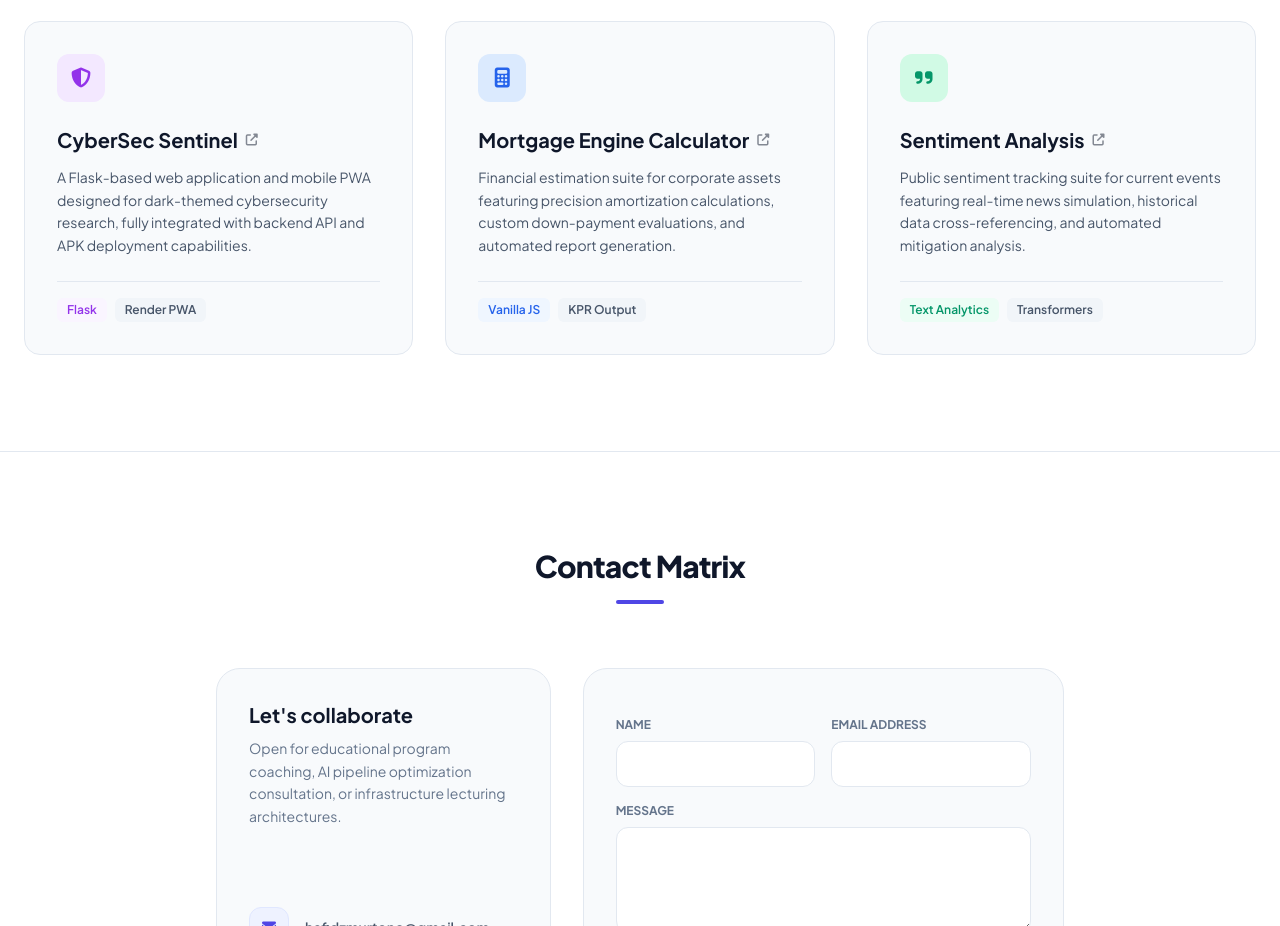
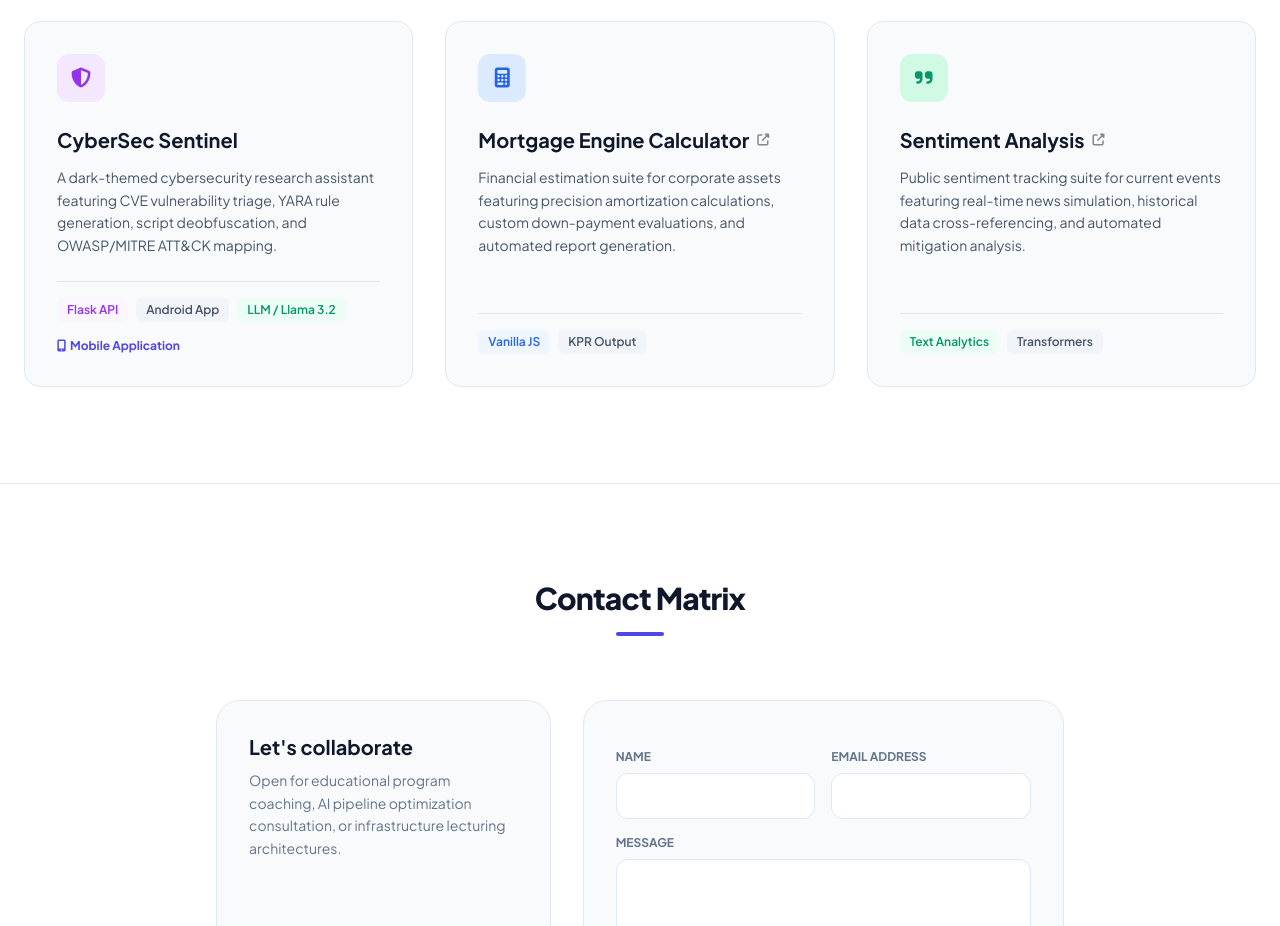
Before and after one commit to plz77/abdul-hafidz-murtono-portofolio-website, a website: page index.html in a window 1280 px wide. Shown: the part 3160-4086 px from the top of the page. Drawn offline with nearby package versions, Linux system fonts and the light colour scheme.

Commit message:
Update index.html

```diff
--- a/index.html
+++ b/index.html
@@ -132,7 +132,7 @@
                     </h3>
                     <div class="space-y-8 border-l-2 border-slate-200 dark:border-slate-800 ml-3 pl-6 relative">
 
-                        <!-- Experience 1: Codingbee Academy -->
+                        <!-- Experience: Codingbee Academy -->
                         <div class="relative">
                             <div class="absolute -left-[31px] top-1.5 w-4 h-4 rounded-full bg-indigo-600 dark:bg-indigo-400 border-4 border-slate-50 dark:border-slate-950"></div>
                             <div class="bg-white dark:bg-slate-900 border border-slate-200 dark:border-slate-800 p-6 rounded-2xl shadow-sm">
@@ -150,7 +150,7 @@
                             </div>
                         </div>
 
-                        <!-- Experience 2: Kalananti -->
+                        <!-- Experience: Kalananti -->
                         <div class="relative">
                             <div class="absolute -left-[31px] top-1.5 w-4 h-4 rounded-full bg-indigo-600 dark:bg-indigo-400 border-4 border-slate-50 dark:border-slate-950"></div>
                             <div class="bg-white dark:bg-slate-900 border border-slate-200 dark:border-slate-800 p-6 rounded-2xl shadow-sm">
@@ -168,7 +168,7 @@
                             </div>
                         </div>
 
-                        <!-- Experience 3: Orbit Future Academy -->
+                        <!-- Experience: Orbit Future Academy -->
                         <div class="relative">
                             <div class="absolute -left-[31px] top-1.5 w-4 h-4 rounded-full bg-slate-400 dark:bg-slate-600 border-4 border-slate-50 dark:border-slate-950"></div>
                             <div class="bg-white dark:bg-slate-900 border border-slate-200 dark:border-slate-800 p-6 rounded-2xl shadow-sm">
@@ -185,7 +185,7 @@
                             </div>
                         </div>
 
-                        <!-- Experience 4: Cahaya Arif Abadi -->
+                        <!-- Experience: Cahaya Arif Abadi -->
                         <div class="relative">
                             <div class="absolute -left-[31px] top-1.5 w-4 h-4 rounded-full bg-slate-400 dark:bg-slate-600 border-4 border-slate-50 dark:border-slate-950"></div>
                             <div class="bg-white dark:bg-slate-900 border border-slate-200 dark:border-slate-800 p-6 rounded-2xl shadow-sm">
@@ -247,7 +247,7 @@
             </div>
 
             <div class="grid grid-cols-1 md:grid-cols-2 lg:grid-cols-3 gap-8">
-                <!-- Project 1: CyberSec Sentinel (Menggantikan TTS) -->
+                <!-- Project 1: CyberSec Sentinel -->
                 <div class="bg-slate-50 dark:bg-slate-900/50 border border-slate-200 dark:border-slate-800/80 rounded-2xl overflow-hidden group hover:shadow-xl hover:border-indigo-300 dark:hover:border-indigo-900 transition-all duration-300 flex flex-col h-full">
                     <div class="p-8 flex-grow flex flex-col justify-between">
                         <div>
@@ -255,17 +255,23 @@
                                 <i class="fas fa-shield-alt"></i>
                             </div>
                             <h3 class="text-xl font-bold text-slate-900 dark:text-white group-hover:text-indigo-600 dark:group-hover:text-indigo-400 transition-colors">
-								<a href="https://ownchat.onrender.com" target="_blank" class="hover:underline flex items-center gap-2">
-									CyberSec Sentinel <i class="fas fa-external-link-alt text-xs opacity-50"></i>
-								</a>
-							</h3>
+                                CyberSec Sentinel
+                            </h3>
                             <p class="mt-3 text-slate-600 dark:text-slate-400 text-sm leading-relaxed">
-                                A Flask-based web application and mobile PWA designed for dark-themed cybersecurity research, fully integrated with backend API and APK deployment capabilities.
+                                A dark-themed cybersecurity research assistant featuring CVE vulnerability triage, YARA rule generation, script deobfuscation, and OWASP/MITRE ATT&CK mapping.
                             </p>
                         </div>
-                        <div class="mt-6 pt-4 border-t border-slate-200 dark:border-slate-800 flex flex-wrap gap-2">
-                            <span class="text-xs font-semibold px-2.5 py-1 bg-purple-50 dark:bg-purple-950/30 text-purple-600 dark:text-purple-400 rounded-md">Flask</span>
-                            <span class="text-xs font-semibold px-2.5 py-1 bg-slate-100 dark:bg-slate-800 text-slate-600 dark:text-slate-400 rounded-md">Render PWA</span>
+                        <div class="mt-6 pt-4 border-t border-slate-200 dark:border-slate-800 flex flex-col gap-3">
+                            <div class="flex flex-wrap gap-2">
+                                <span class="text-xs font-semibold px-2.5 py-1 bg-purple-50 dark:bg-purple-950/30 text-purple-600 dark:text-purple-400 rounded-md">Flask API</span>
+                                <span class="text-xs font-semibold px-2.5 py-1 bg-slate-100 dark:bg-slate-800 text-slate-600 dark:text-slate-400 rounded-md">Android App</span>
+                                <span class="text-xs font-semibold px-2.5 py-1 bg-emerald-50 dark:bg-emerald-950/30 text-emerald-600 dark:text-emerald-400 rounded-md">LLM / Llama 3.2</span>
+                            </div>
+                            <div class="flex items-center gap-4 pt-1">
+                                <span class="text-xs font-bold text-indigo-600 dark:text-indigo-400 flex items-center gap-1">
+                                    <i class="fas fa-mobile-alt"></i> Mobile Application
+                                </span>
+                            </div>
                         </div>
                     </div>
                 </div>
```
